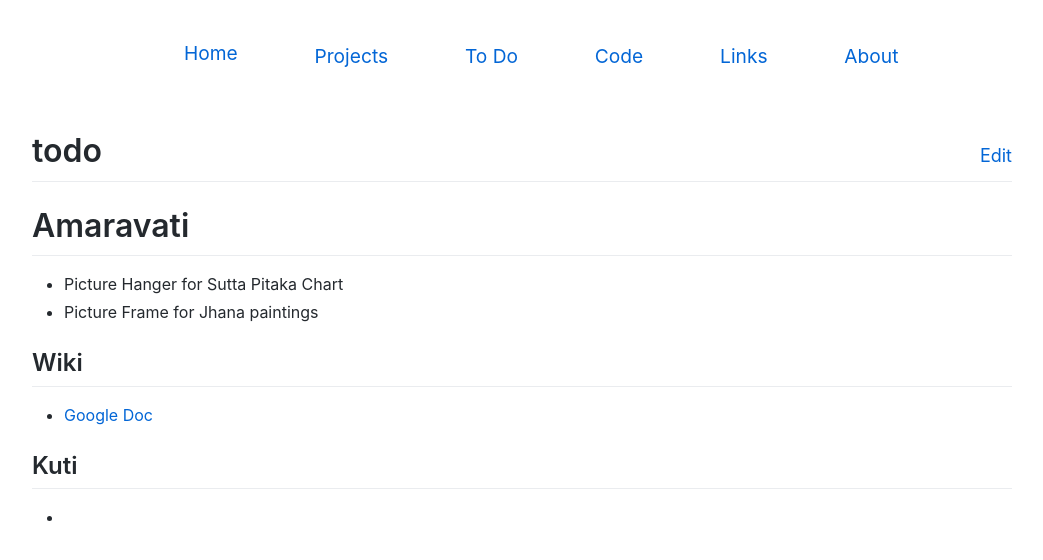
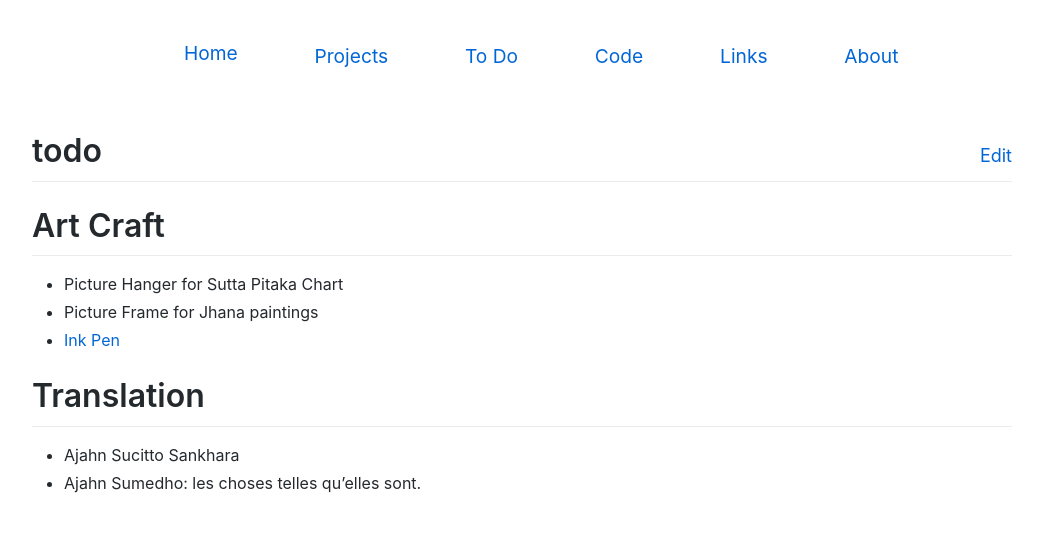
Before and after one commit to cittadhammo/old-personal-website, a Jekyll site: the page built from todo.md, in a window 1280 px wide. Shown: the top 560 px of the page, without its empty margins (118-1161 px from the left). Built offline with Jekyll 4.4.1, drawn with Linux system fonts in a browser that asks for light colours.

Commit message:
Update todo.md

```diff
--- a/todo.md
+++ b/todo.md
@@ -3,15 +3,13 @@ layout: page
 title: todo
 ---
 
-# Amaravati
+# Art Craft
 
 - Picture Hanger for Sutta Pitaka Chart
 - Picture Frame for Jhana paintings
+- [Ink Pen](https://www.youtube.com/watch?v=Fq0iPacHOOY)
 
-## Wiki
+# Translation
 
-- [Google Doc](https://docs.google.com/document/d/1eUYeWe17gz1becDHXtART00Sq02vyII_iRDkOmgvuVY/edit?pli=1)
-
-## Kuti
-
--
+- Ajahn Sucitto Sankhara
+- Ajahn Sumedho: les choses telles qu'elles sont.
```
